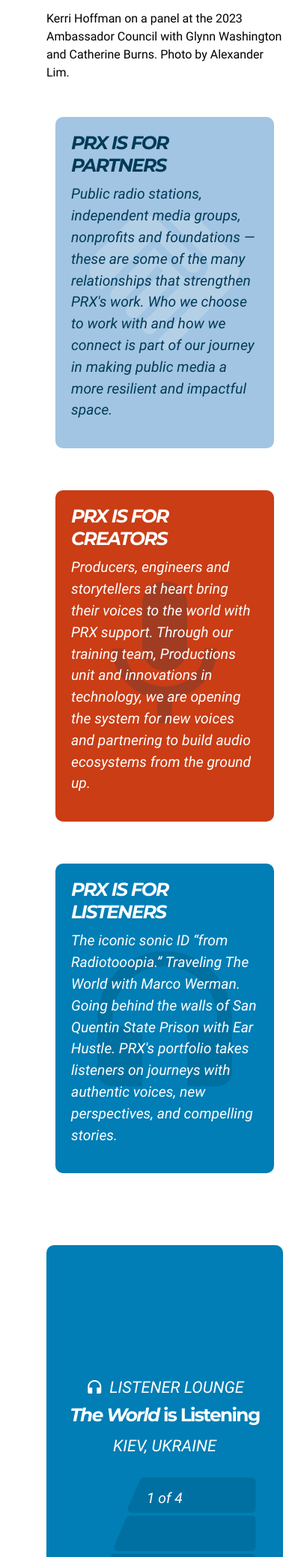
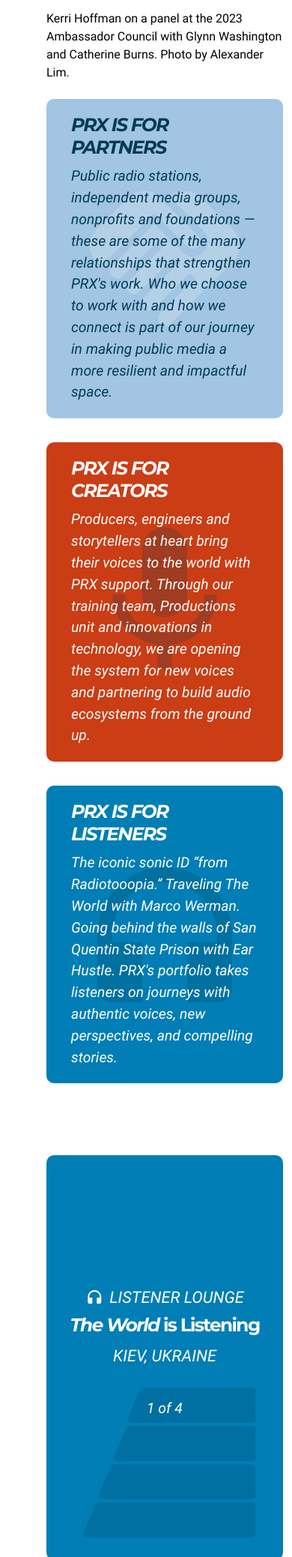
Before and after one commit to PRX/annual-report-2022, a Jekyll site: the page built from index.html, in a window 390 px wide, cut to the strip 3402-5479 px from the top of the page. Shown: the whole strip at 75% size. Built offline with Jekyll 4.4.1, drawn with Linux system fonts in a browser that asks for light colours.

Commit message:
cleans up includes for choose container

```diff
--- /dev/null
+++ b/_includes/cards/choose-card.html
@@ -0,0 +1,21 @@
+<a href="#{{ include.link }}" class="card card-choose {{ include.choose-path }} {{ include.choose-style }}">
+	{%- if include.description -%}
+	<div class="icon-bg"><span class="material-icons">{{ include.icon }}</span></div>
+	<div class="card-body card-descriptive-text d-flex justify-content-center flex-column">
+    <div class="h2 card-title text-uppercase d-flex align-items-center">
+      {{ include.heading }}
+    </div>
+		<div class="card-description">
+			{{ include.description }}
+		</div>
+  </div>
+	{%- else -%}
+  <div class="card-body">
+    <div class="h4 card-title text-uppercase d-flex align-items-center">
+      <span class="material-icons me-2">{{ include.icon }}</span>
+      {{ include.heading }}
+    </div>
+    <div>{{ include.title }}</div>
+  </div>
+	{%- endif -%}
+</a>
--- a/_includes/cards/creator-card.html
+++ /dev/null
@@ -1,23 +0,0 @@
-{%- if page.creator-description -%}
-<div class="card card-choose path-highlight creator">
-  <div class="icon-bg"><span class="material-icons">mic</span></div>
-  <div class="card-body card-descriptive-text d-flex justify-content-center flex-column">
-    <h2 class="card-title text-uppercase">PRX is for creators</h2>
-    <div class="card-description">
-      <p>{{ page.creator-description }}</p>
-    </div>
-    <a href="#{{ page.creator-link }}" class="stretched-link"></a>
-  </div>
-</div>
-
-{% else %}
-<div class="card card-choose creator">
-  <div class="card-body">
-    <h4 class="card-title text-uppercase d-flex align-items-center">
-      <span class="material-icons me-2">mic</span>
-      Creator Projects
-    </h4>
-    <a href="#{{ page.creator-link }}" class="stretched-link">{{ page.creator-title }}</a>
-  </div>
-</div>
-{%- endif -%}
--- a/_includes/cards/listener-card.html
+++ /dev/null
@@ -1,23 +0,0 @@
-{%- if page.listener-description -%}
-<div class="card card-choose path-highlight listener">
-  <div class="icon-bg"><span class="material-icons">headphones</span></div>
-  <div class="card-body card-descriptive-text d-flex justify-content-center flex-column">
-    <h2 class="card-title text-uppercase">PRX is for listeners</h2>
-    <div class="card-description">
-      <p>{{ page.listener-description }}</p>
-    </div>
-    <a href="#{{ page.listener-link }}" class="stretched-link"></a>
-  </div>
-</div>
-
-{% else %}
-<div class="card card-choose listener">
-  <div class="card-body">
-    <h4 class="card-title text-uppercase d-flex align-items-center">
-      <span class="material-icons me-2">headphones</span>
-      Listener Lounge
-    </h4>
-    <a href="#{{ page.listener-link }}" class="stretched-link">{{ page.listener-title }}</a>
-  </div>
-</div>
-{%- endif -%}
--- a/_includes/cards/partner-card.html
+++ /dev/null
@@ -1,23 +0,0 @@
-{%- if page.partner-description -%}
-<div class="card card-choose path-highlight partner">
-  <div class="icon-bg"><span class="material-icons">handshake</span></div>
-  <div class="card-body card-descriptive-text d-flex justify-content-center flex-column">
-    <h2 class="card-title text-uppercase">PRX is for Partners</h2>
-    <div class="card-description">
-      <p>{{ page.partner-description }}</p>
-    </div>
-    <a href="#{{ page.partner-link }}" class="stretched-link"></a>
-  </div>
-</div>
-
-{% else %}
-<div class="card card-choose partner">
-  <div class="card-body">
-    <h4 class="card-title text-uppercase d-flex align-items-center">
-      <span class="material-icons me-2">handshake</span>
-      Network Partners
-    </h4>
-    <a href="#{{ page.partner-link }}" class="stretched-link">{{ page.partner-title }}</a>
-  </div>
-</div>
-{%- endif -%}
--- a/_includes/page-types/section.html
+++ b/_includes/page-types/section.html
@@ -42,20 +42,27 @@
   </div>
 
   <aside class="prx-choose container">
-    {% include cards/arrows.html class="top" %}
-
-    <div class="row g-4">
-      <div class="col-md-4">
-        {% include cards/partner-card.html  %}
-      </div>
-      <div class="col-md-4">
-        {% include cards/creator-card.html  %}
-      </div>
-      <div class="col-md-4">
-        {% include cards/listener-card.html  %}
-      </div>
-    </div>
-
-    {% include cards/arrows.html class="bottom" %}
+    {% include cards/choose-card.html
+      choose-path="partner"
+      link=page.partner-link
+      icon="handshake"
+      heading="Network Partners"
+      title=page.partner-title
+    %}
+    {% include cards/choose-card.html
+      choose-path="creator"
+      link=page.creator-link
+      icon="mic"
+      heading="Creator Projects"
+      title=page.creator-title
+    %}
+    {% include cards/choose-card.html
+      choose-path="listener"
+      link=page.listener-link
+      icon="headphones"
+      heading="Listener Lounge"
+      title=page.listener-title
+    %}
+    {% include cards/arrows.html %}
   </aside>
 </section>
--- a/_includes/page-types/welcome.html
+++ b/_includes/page-types/welcome.html
@@ -15,15 +15,30 @@
 
   <aside class="prx-choose container">
     <div class="row g-4">
-      <div class="col-md-4">
-        {% include cards/partner-card.html  %}
-      </div>
-      <div class="col-md-4">
-        {% include cards/creator-card.html  %}
-      </div>
-      <div class="col-md-4">
-        {% include cards/listener-card.html  %}
-      </div>
+      {% include cards/choose-card.html
+        choose-path="partner"
+        choose-style="path-highlight"
+        link=page.partner-link
+        icon="handshake"
+        heading="PRX is for Partners"
+        description=page.partner-description
+      %}
+      {% include cards/choose-card.html
+        choose-path="creator"
+        choose-style="path-highlight"
+        link=page.creator-link
+        icon="mic"
+        heading="PRX is for Creators"
+        description=page.creator-description
+      %}
+      {% include cards/choose-card.html
+        choose-path="listener"
+        choose-style="path-highlight"
+        link=page.listener-link
+        icon="headphones"
+        heading="PRX is for Listeners"
+        description=page.listener-description
+      %}
     </div>
 
     {% include cards/arrows.html class="bottom welcome" %}
--- a/_sass/_base.scss
+++ b/_sass/_base.scss
@@ -4,6 +4,7 @@
 @import 'arrows.scss';
 @import 'buttons.scss';
 @import 'cards.scss';
+@import 'choose.scss';
 @import 'grid.scss';
 @import 'hero.scss';
 @import 'layout.scss';
--- a/_sass/_cards.scss
+++ b/_sass/_cards.scss
@@ -8,122 +8,6 @@
 .card-grid-text {
   .display-1 {
     color: $white;
-  }
-}
-
-.card-choose {
-  aspect-ratio: 1 / 1;
-  border: 5px solid $primary;
-  background-image: none;
-  margin-top: 2rem;
-
-  a:link,
-  a:visited {
-    text-decoration: none;
-    color: inherit;
-    transition: scale .5s ease-in-out;
-  }
-
-  &:active {
-    transform: scale(0.95);
-  }
-
-  &:hover {
-    background-color: $primary;
-    color: $white;
-
-    &::after {
-      content: "Click to Choose";
-      position: absolute;
-      left: 0;
-      bottom: 2rem;
-      width: 100%;
-      text-align: center;
-    }
-  }
-
-  &.creator {
-    color: $red;
-    border-color: $red;
-
-    &:hover {
-      background-color: $red;
-      color: $white;
-    }
-  }
-
-  &.listener {
-    color: $blue;
-    border-color: $blue;
-
-    &:hover {
-      background-color: $blue;
-      color: $white;
-    }
-  }
-
-  &.partner {
-    border-color: $ltblue;
-    color: $gray-800;
-
-    &:hover {
-      background-color: $ltblue;
-      color: $black;
-    }
-  }
-}
-
-.path-highlight {
-  border: 5px solid $orange;
-
-  .card-descriptive-text {
-    position: relative;
-    z-index: 10;
-  }
-
-  &.creator {
-    background-color: $red;
-    color: $white;
-
-    h2 {
-      color: $white;
-    }
-  }
-
-  &.listener {
-    background-color: $blue;
-    color: $white;
-
-    h2 {
-      color: $white;
-    }
-  }
-
-  &.partner {
-    background-color: $ltblue;
-    color: $dark-blue;
-
-    .icon-bg {
-      .material-icons {color: $white;}
-    }
-  }
-
-  .icon-bg {
-    position: absolute;
-    display: flex;
-    align-items: center;
-    text-align: center;
-    width: 100%;
-    height: 100%;
-    top: 0;
-    left: 0;
-
-    .material-icons {
-      width: 100%;
-      color: $dark-blue;
-      opacity: 0.2;
-      font-size: 15rem;
-    }
   }
 }
 
--- /dev/null
+++ b/_sass/_choose.scss
@@ -0,0 +1,137 @@
+.card-choose {
+  aspect-ratio: 1 / 1;
+  border: 5px solid $primary;
+  background-image: none;
+  margin-top: 2rem;
+  text-decoration: none;
+  color: inherit;
+  transition: scale .5s ease-in-out;
+
+  &:active {
+    transform: scale(0.95);
+  }
+
+  &:hover {
+    background-color: $primary;
+    color: $white;
+
+    &::after {
+      content: "Click to Choose";
+      position: absolute;
+      left: 0;
+      bottom: 2rem;
+      width: 100%;
+      text-align: center;
+    }
+  }
+
+  &.creator {
+    color: $red;
+    border-color: $red;
+
+    &:hover {
+      background-color: $red;
+      color: $white;
+
+      .h4 {
+        color: $white;
+      }
+    }
+
+    .h4 {
+      color: $red;
+    }
+  }
+
+  &.listener {
+    color: $blue;
+    border-color: $blue;
+
+    &:hover {
+      background-color: $blue;
+      color: $white;
+
+      .h4 {
+        color: $white;
+      }
+    }
+
+    .h4 {
+      color: $blue;
+    }
+  }
+
+  &.partner {
+    border-color: $ltblue;
+    color: $gray-800;
+
+    &:hover {
+      background-color: $ltblue;
+      color: $black;
+    }
+  }
+}
+
+.path-highlight {
+  border: 5px solid $orange;
+
+  .card-descriptive-text {
+    position: relative;
+    z-index: 10;
+  }
+
+  &.creator {
+    background-color: $red;
+    color: $white;
+
+    .h2 {
+      color: $white;
+    }
+  }
+
+  &.listener {
+    background-color: $blue;
+    color: $white;
+
+    .h2 {
+      color: $white;
+    }
+  }
+
+  &.partner {
+    background-color: $ltblue;
+    color: $dark-blue;
+
+    .icon-bg {
+      .material-icons {color: $white;}
+    }
+  }
+
+  .icon-bg {
+    position: absolute;
+    display: flex;
+    align-items: center;
+    text-align: center;
+    width: 100%;
+    height: 100%;
+    top: 0;
+    left: 0;
+
+    .material-icons {
+      width: 100%;
+      color: $dark-blue;
+      opacity: 0.2;
+      font-size: 15rem;
+    }
+  }
+}
+
+@media (min-width: 992px) {
+  .prx-choose {
+    display: grid;
+    grid-template-columns: repeat(3, 1fr);
+    grid-template-rows: 1;
+    align-items: center;
+    grid-gap: 1.5rem;
+  }
+}
```
Also changed, not shown: 1 other file.
